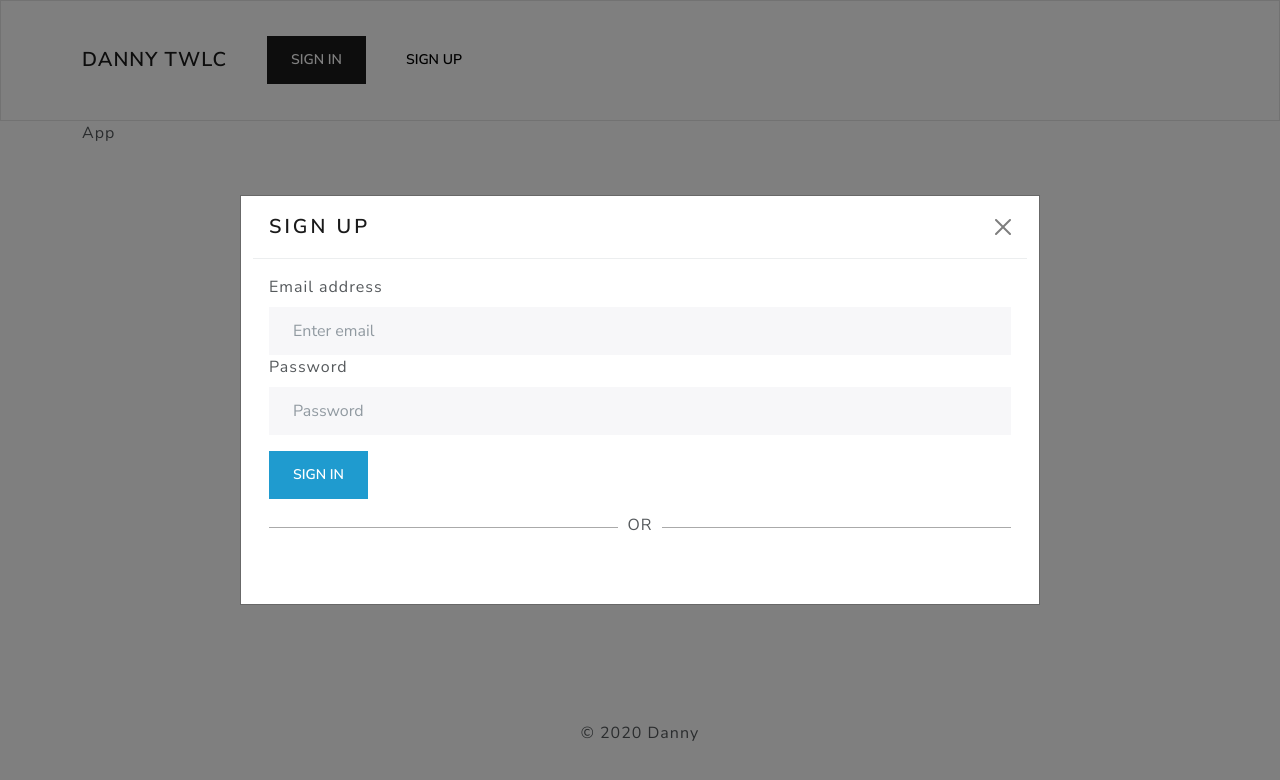
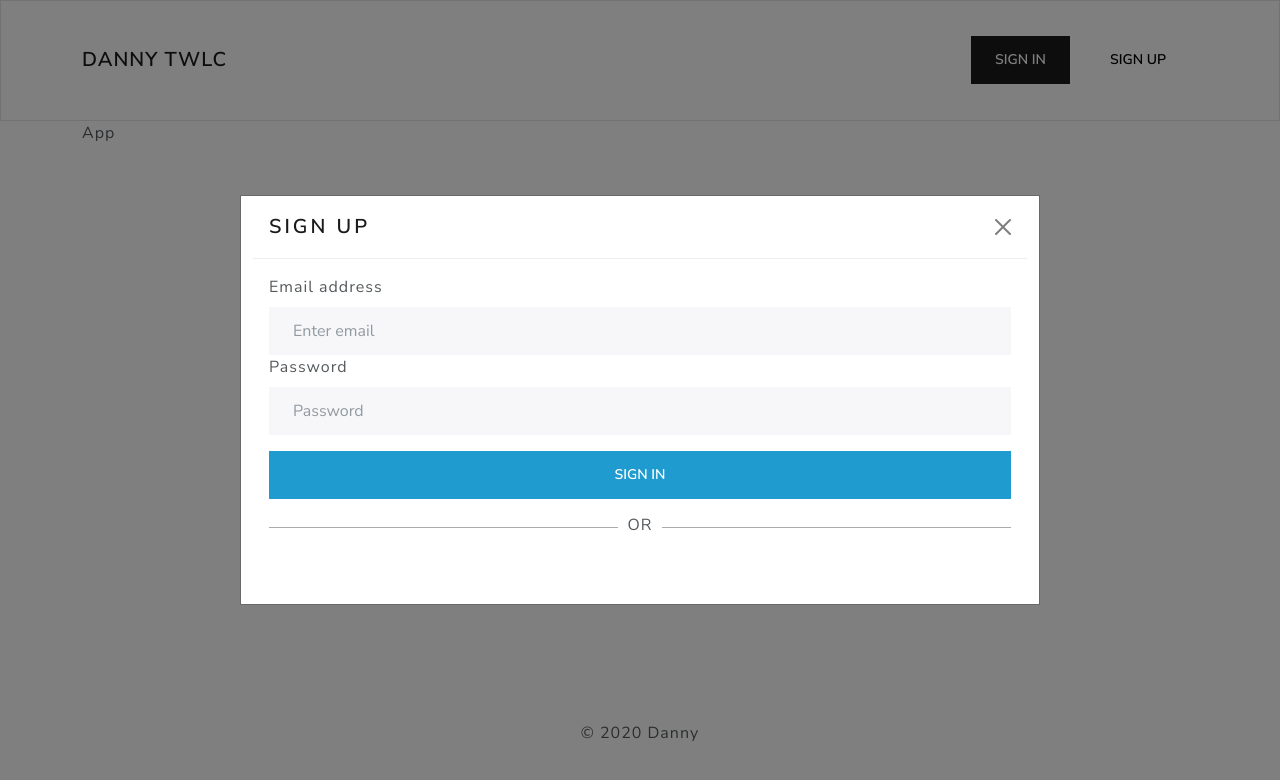
Before and after one commit to jh-lee99/stackfront, a React (Create React App) app: page / in a window 1280 px wide. Both pictures are taken after a click on the button "SIGN IN". Shown: the top 780 px of the page. Built offline with nearby package versions, Linux system fonts and the light colour scheme.

Commit message:
버튼 정렬 및 css 추가

```diff
--- a/src/index.css
+++ b/src/index.css
@@ -10,3 +10,7 @@
   background: #fff;
   padding: 0 10px;
 }
+
+#fullBtn {
+  width: 100%;
+}
--- a/src/layouts/Header.js
+++ b/src/layouts/Header.js
@@ -18,7 +18,7 @@ const Header = () => {
           <Container>
             <Navbar.Brand>Danny TWLC</Navbar.Brand>
             <Navbar.Toggle aria-controls="basic-navbar-nav" />
-            <Navbar.Collapse id="basic-navbar-nav">
+            <Navbar.Collapse id="basic-navbar-nav" className="justify-content-end">
               <Nav className="ml-auto">
                 <Nav.Link>
                   <Button
--- a/src/modals/LoginModal.js
+++ b/src/modals/LoginModal.js
@@ -26,7 +26,7 @@ const LoginModal = ({ show, onHide }) => {
               <Form.Label>Password</Form.Label>
               <Form.Control type="password" placeholder="Password" />
             </Form.Group>
-            <Button block variant="info" type="button" className="my-3">
+            <Button block variant="info" type="button" className="my-3" id="fullBtn">
               Sign in
             </Button>
 
--- a/src/modals/RegistModal.js
+++ b/src/modals/RegistModal.js
@@ -35,7 +35,7 @@ const RegistModal = ({ show, onHide }) => {
               <Form.Control type="password" placeholder="Confirm Password" />
             </Form.Group>
 
-            <Button block variant="info" type="button" className="my-3">
+            <Button block variant="info" type="button" className="my-3" id="fullBtn">
               Sign Up
             </Button>
 
```
